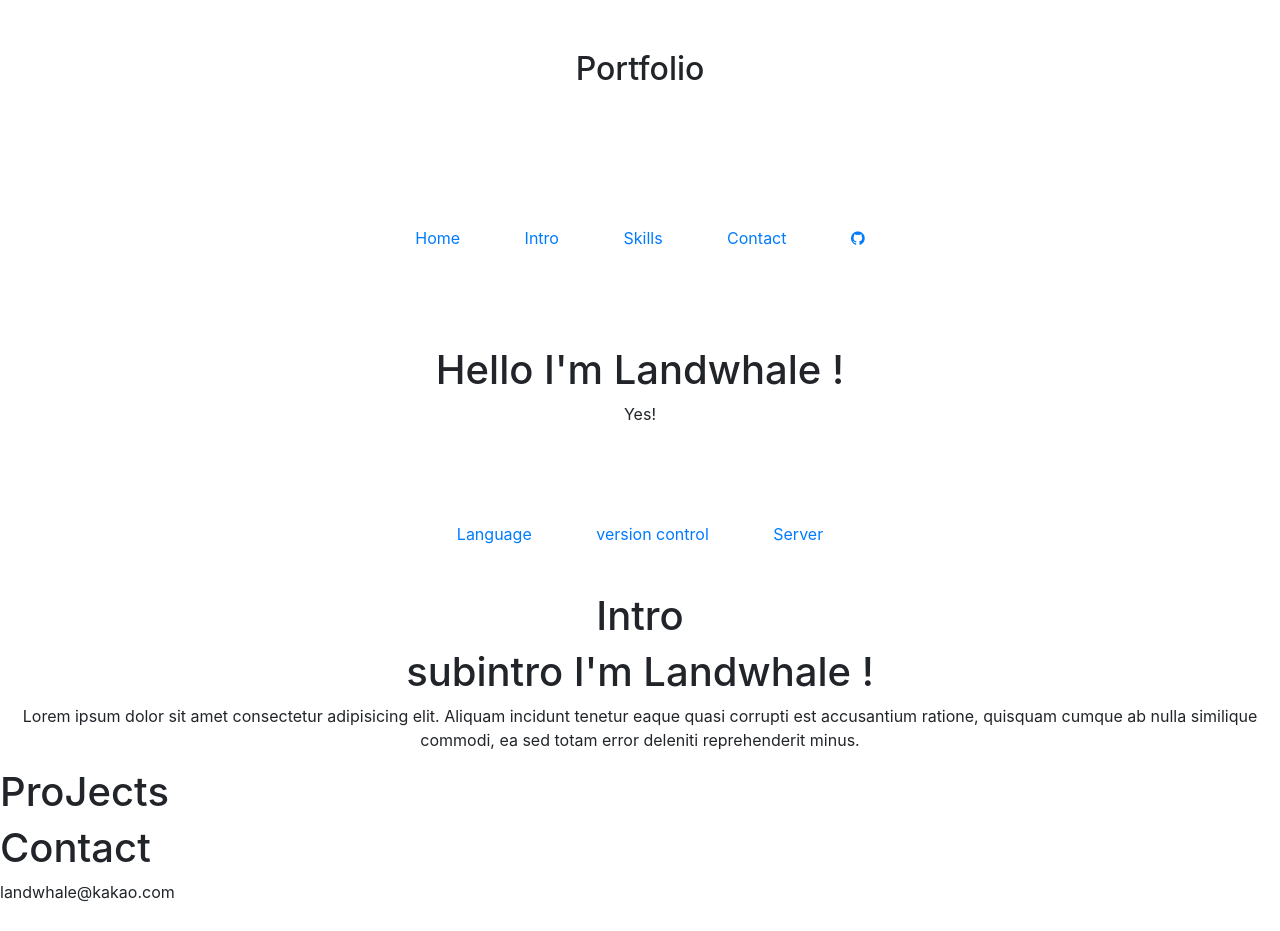
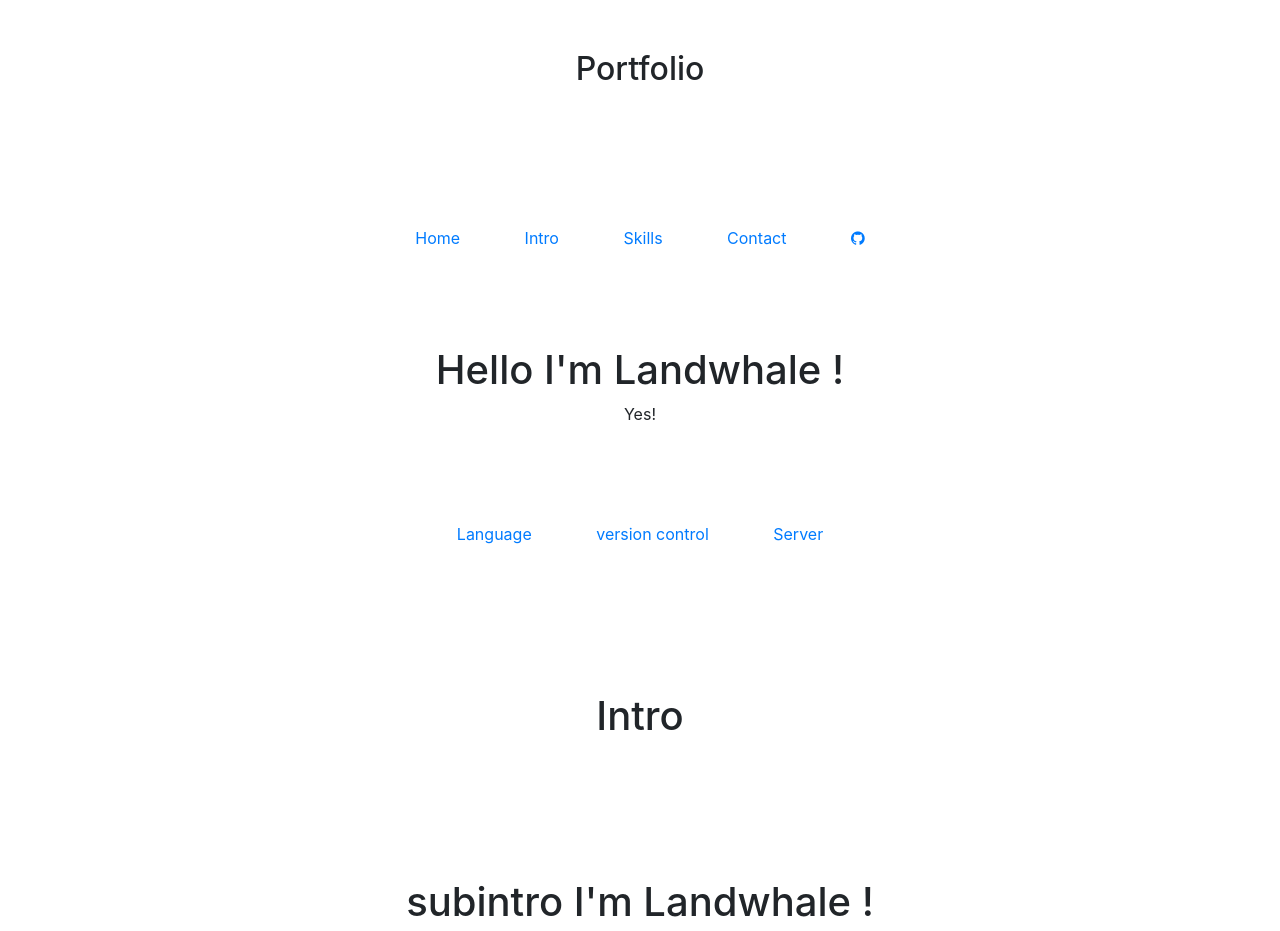
Before and after one commit to LandWhale2/-web-simple-index-page, a plain HTML site: page myportfolio/index.html in a window 1280 px wide. Shown: the top 931 px of the page. Drawn offline with nearby package versions, Linux system fonts and the light colour scheme.

Commit message:
center css

```diff
--- a/myportfolio/style.css
+++ b/myportfolio/style.css
@@ -63,9 +63,25 @@ body {
 
 
 .intro {
+    padding: 100px;
     text-align: center;
 }
 
 #sub-intro {
     text-align: center;
+    padding: 30px;
 }
+
+.projects-title {
+    padding: 100px;
+    text-align: center;
+}
+
+
+.contact-head {
+    text-align: center;
+}
+
+.contact-email {
+    text-align: center;
+}
```
